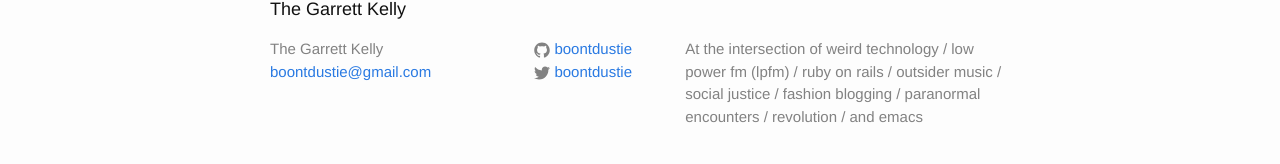
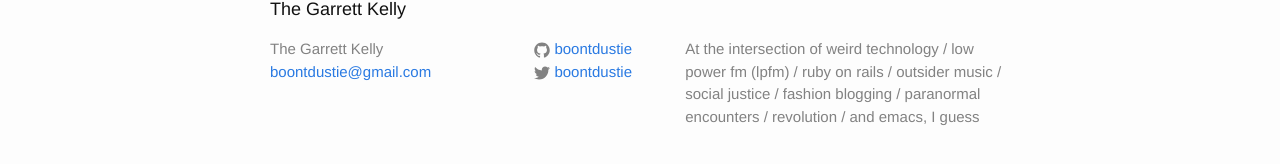
Before and after one commit to boontdustie/boontdustie.github.io, a Jekyll site: the page built from index.html, in a window 1280 px wide. Shown: the part 331-495 px from the top of the page. Built offline with Jekyll 4.4.1, drawn with Linux system fonts in a browser that asks for light colours.

```diff
--- a/Gemfile
+++ b/Gemfile
@@ -5,3 +5,4 @@ require 'open-uri'
 versions = JSON.parse(open('https://pages.github.com/versions.json').read)
 
 gem 'github-pages', versions['github-pages']
+gem 'kramdown'
--- a/_config.yml
+++ b/_config.yml
@@ -8,7 +8,7 @@
 # Site settings
 title: The Garrett Kelly
 email: boontdustie@gmail.com
-description: "At the intersection of weird technology / low power fm (lpfm) / ruby on rails / outsider music / social justice / fashion blogging / paranormal encounters / revolution / and emacs"
+description: "At the intersection of weird technology / low power fm (lpfm) / ruby on rails / outsider music / social justice / fashion blogging / paranormal encounters / revolution / and emacs, I guess"
 baseurl: "" # the subpath of your site, e.g. /blog
 url: "http://thegarrettkelly.com" # the base hostname & protocol for your site
 twitter_username: boontdustie
```
Also changed, not shown: Gemfile.lock.
